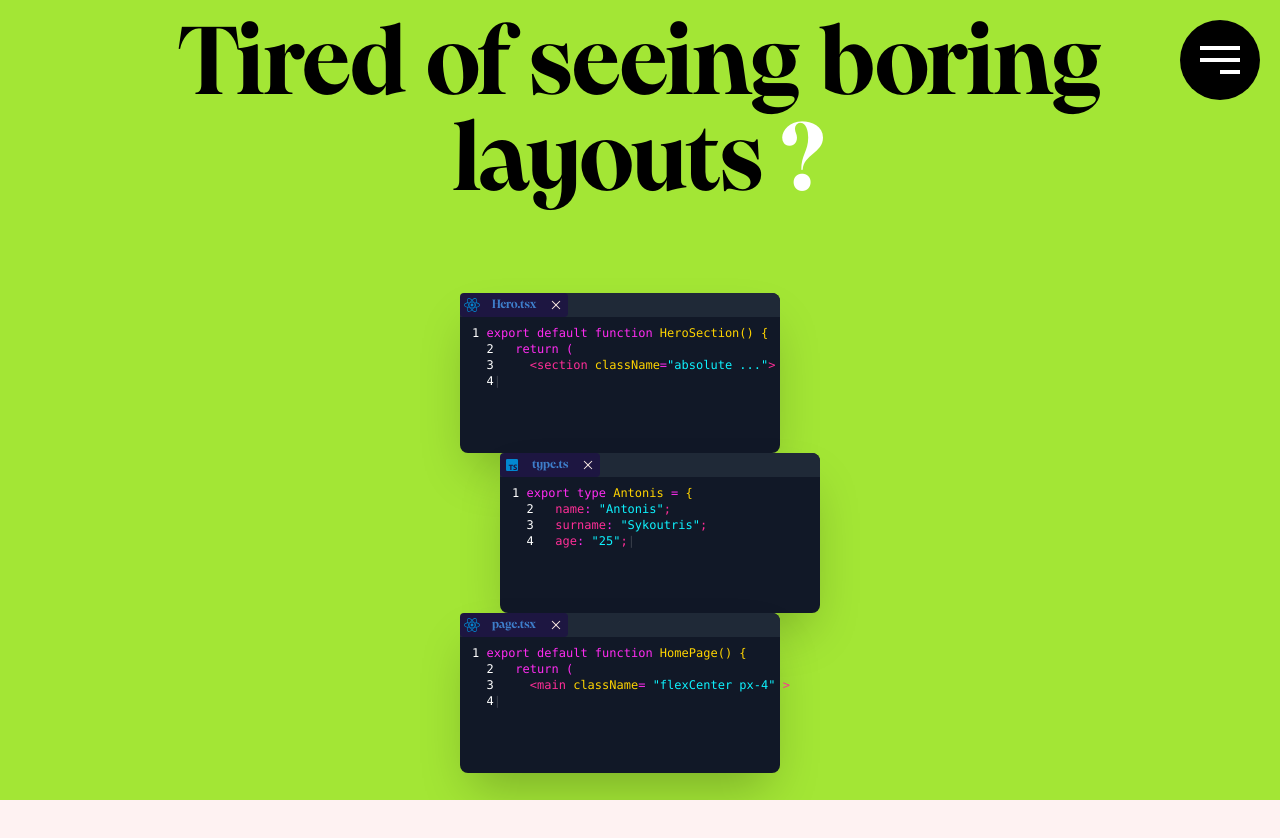
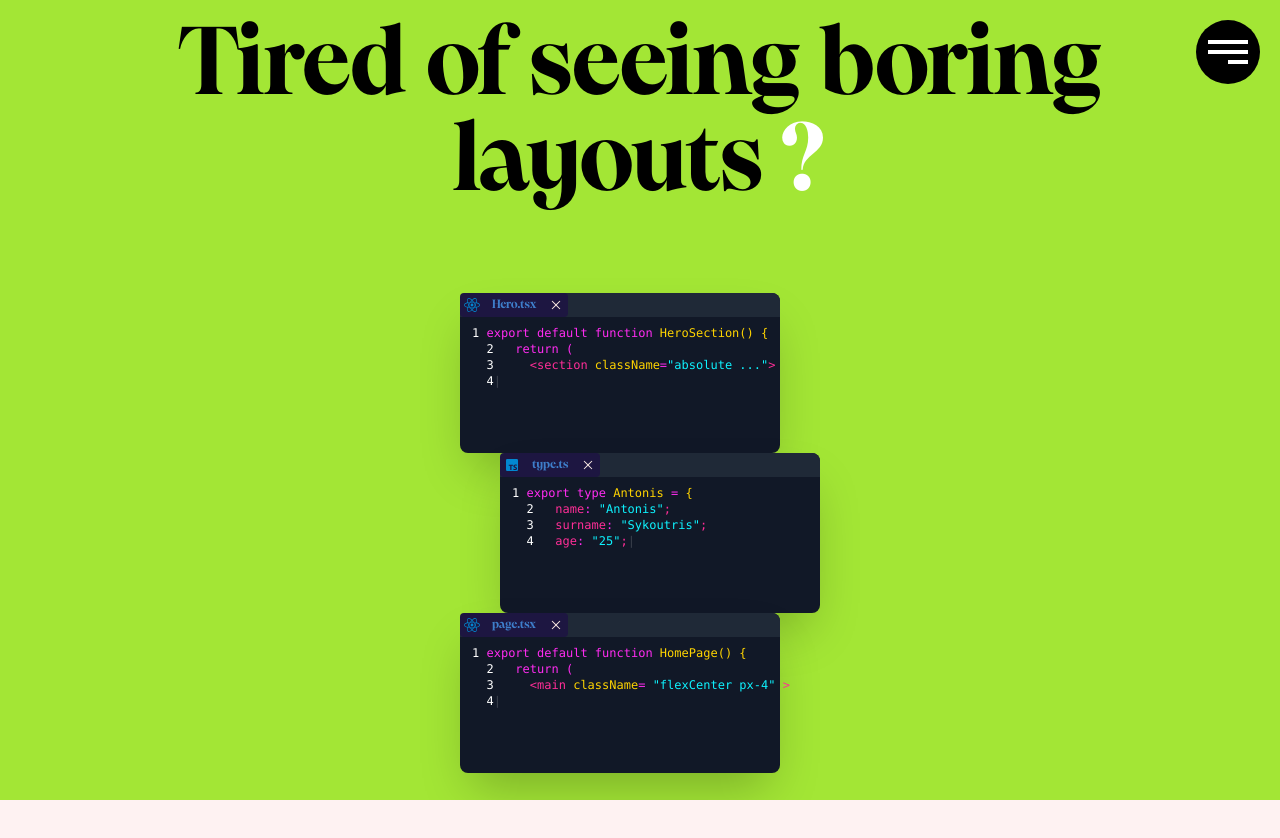
Before and after one commit to AntonisSykoutris/sykoutris-portfolio, a Next.js app: page / in a window 1280 px wide. Shown: the top 838 px of the page. Built offline with nearby package versions, Linux system fonts and the light colour scheme.

Commit message:
UI Changes

```diff
--- a/src/components/Navbar/Navbar.tsx
+++ b/src/components/Navbar/Navbar.tsx
@@ -20,7 +20,7 @@ export default function Navbar() {
           initial={false}
           animate={isActive ? 'open' : 'closed'}
           onClick={() => setIsActive(pv => !pv)}
-          className=' fixed right-5 top-5 z-50 h-20 w-20 rounded-full bg-black transition-colors hover:bg-black/80'
+          className=' md:p-auto fixed right-5 top-5 z-50 h-12 w-12 rounded-full bg-black  p-8  transition-colors hover:bg-black/80 md:h-16 md:w-16'
         >
           <motion.span
             variants={top}
```
